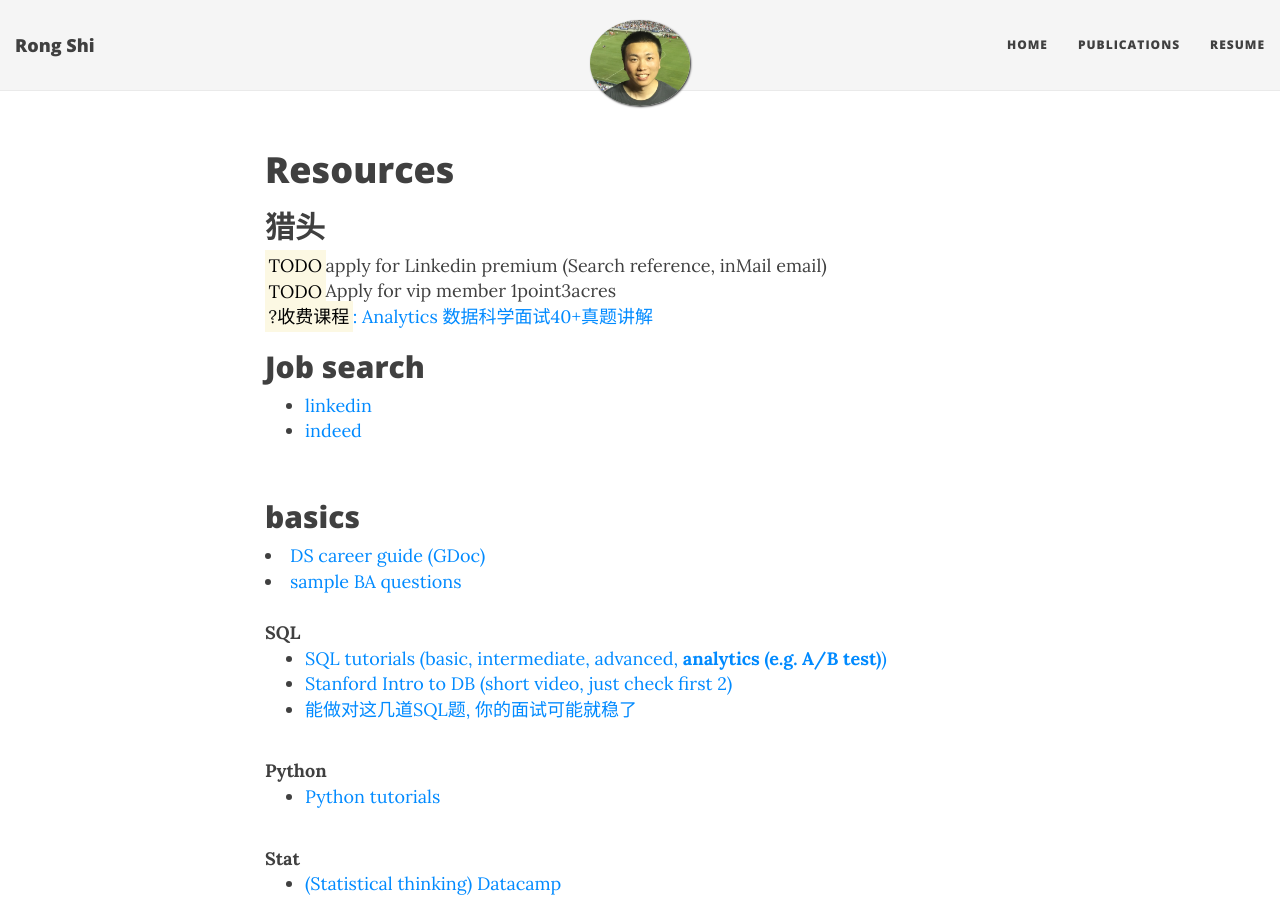
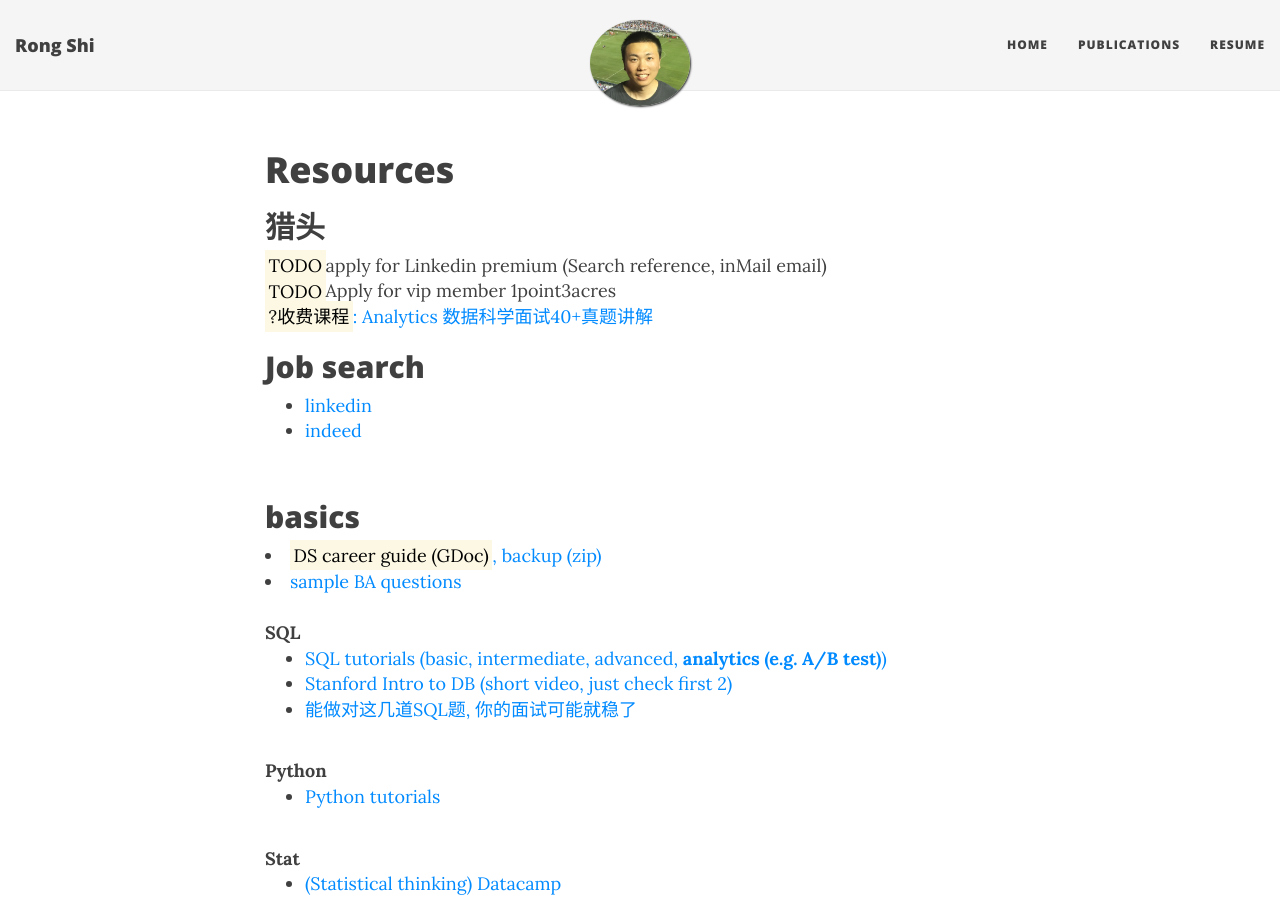
Before and after one commit to vdr007/vdr007.github.io, a Jekyll site: the page built from ba-resource.html, in a window 1280 px wide and 900 px high. Built offline with Jekyll 4.4.1, drawn with Linux system fonts in a browser that asks for light colours; nearby versions of some CDN libraries.

Commit message:
add pierian guide docs

```diff
--- a/ba-resource.html
+++ b/ba-resource.html
@@ -28,7 +28,11 @@ permalink: /index/ba
 
 <br/>
 <h2>basics</h2>
-<li><a href="https://docs.google.com/document/d/1J9rjTzv3VKB2Qq10P3Oq2mV_K8pJOSdaeJ3IImPszBA/edit#">DS career guide (GDoc)</a></li>
+<li>
+  <a href="https://docs.google.com/document/d/1J9rjTzv3VKB2Qq10P3Oq2mV_K8pJOSdaeJ3IImPszBA/edit#">
+  <mark>DS career guide (GDoc)</mark>, <a href="../shan-mat/pierian-guide.zip">backup (zip)</a>
+  </a>
+</li>
 <li><a href="https://www.dataapplab.com/63_interview_questions_business-analyst_must_know">sample BA questions</a></li>
 <!--li><a href="">Visual Studio Dev Essentials 激活2 month datacamp</a></li-->
 
```
Also changed, not shown: 10 other files.
